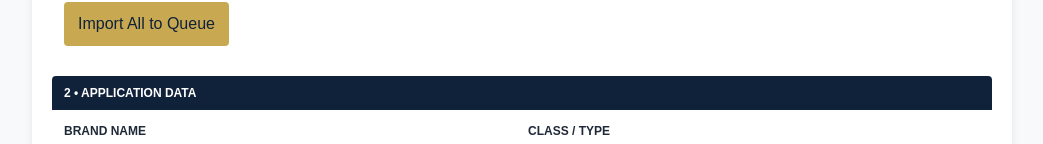
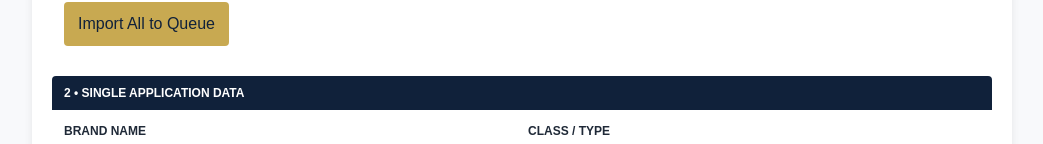
Before and after one commit to ry304/treas-take-home-label-verifer, a Next.js app: page / in a window 1280 px wide. Shown: the part 238-382 px from the top of the page, without its empty margins (118-1161 px from the left). Built offline with nearby package versions, Linux system fonts and the light colour scheme.

Commit message:
Rename Application Data section header for clarity

```diff
--- a/app/page.tsx
+++ b/app/page.tsx
@@ -596,7 +596,7 @@ export default function Home() {
             </div>
           </section>
           <section style={styles.section}>
-            <div style={styles.sectionHeader}>2 • Application Data</div>
+            <div style={styles.sectionHeader}>2 • Single Application Data</div>
             <div style={styles.sectionBody}>
               <div style={styles.grid2}>
                 <div>
```
